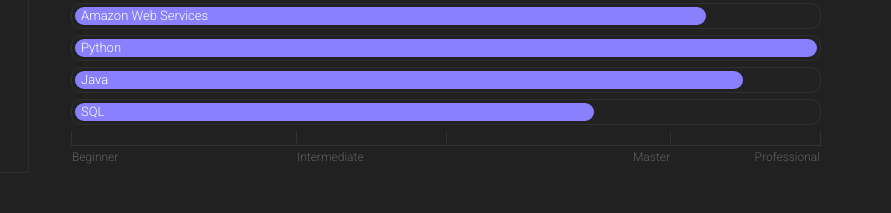
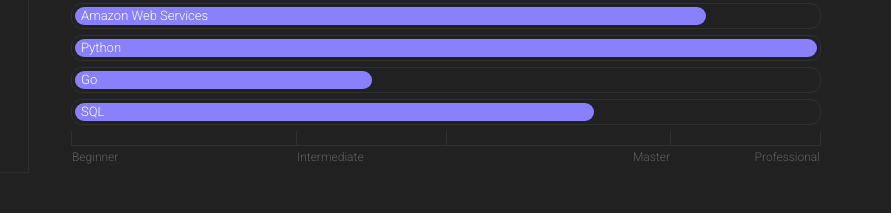
Before and after one commit to MichaelPalmer1/website, a plain HTML site: page index.html in a window 1280 px wide. Shown: the part 1695-1908 px from the top of the page, 389-1280 px from the left. Drawn offline with nearby package versions, Linux system fonts and the light colour scheme; some packages are replaced by stand-ins of ours; animation ran at ten frames a second; files whose address does not match are found by name.

Commit message:
replace java with go

```diff
--- a/index.html
+++ b/index.html
@@ -209,9 +209,9 @@
                     </div>
                 </div>
                 <div class="progress">
-                    <div class="progress-bar text-left" role="progressbar" aria-valuenow="90" aria-valuemin="0"
-                         aria-valuemax="100" style="width: 90%;">
-                        Java
+                    <div class="progress-bar text-left" role="progressbar" aria-valuenow="40" aria-valuemin="0"
+                         aria-valuemax="100" style="width: 40%;">
+                        Go
                     </div>
                 </div>
                 <div class="progress">
```
